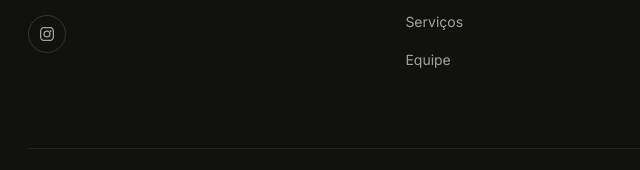
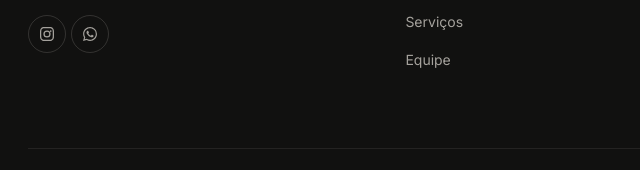
Before and after one commit to LucasieRR/th-mourao-barbearia, a website: page index.html in a window 1280 px wide. Shown: the part 5135-5305 px from the top of the page, 0-640 px from the left. Drawn offline with nearby package versions, Linux system fonts and the light colour scheme; a web font is replaced by a local one.

Commit message:
feat: add WhatsApp contact link to footer

```diff
--- a/index.html
+++ b/index.html
@@ -1055,6 +1055,9 @@
         <a class="footer-social" href="https://www.instagram.com/thmouraobarbearia?igsh=MWZwcGQ5YnB6dXc1dg%3D%3D&utm_source=qr" target="_blank" rel="noopener" aria-label="Instagram">
           <svg viewBox="0 0 24 24" fill="currentColor"><path d="M12 2.16c3.2 0 3.58.01 4.85.07 1.17.05 1.8.25 2.23.41.56.22.96.48 1.38.9.42.42.68.82.9 1.38.16.42.36 1.06.41 2.23.06 1.27.07 1.65.07 4.85s-.01 3.58-.07 4.85c-.05 1.17-.25 1.8-.41 2.23-.22.56-.48.96-.9 1.38-.42.42-.82.68-1.38.9-.42.16-1.06.36-2.23.41-1.27.06-1.65.07-4.85.07s-3.58-.01-4.85-.07c-1.17-.05-1.8-.25-2.23-.41a3.71 3.71 0 0 1-1.38-.9 3.71 3.71 0 0 1-.9-1.38c-.16-.42-.36-1.06-.41-2.23-.06-1.27-.07-1.65-.07-4.85s.01-3.58.07-4.85c.05-1.17.25-1.8.41-2.23.22-.56.48-.96.9-1.38.42-.42.82-.68 1.38-.9.42-.16 1.06-.36 2.23-.41 1.27-.06 1.65-.07 4.85-.07M12 0C8.74 0 8.33.01 7.05.07 5.78.13 4.91.33 4.14.63a5.92 5.92 0 0 0-2.13 1.39A5.92 5.92 0 0 0 .62 4.15c-.3.77-.5 1.64-.55 2.91C.01 8.33 0 8.74 0 12s.01 3.67.07 4.95c.06 1.27.26 2.14.56 2.91.31.79.74 1.46 1.39 2.13.67.65 1.34 1.08 2.13 1.39.77.3 1.64.5 2.91.55C8.33 23.99 8.74 24 12 24s3.67-.01 4.95-.07c1.27-.06 2.14-.26 2.91-.56.79-.31 1.46-.74 2.13-1.39.65-.67 1.08-1.34 1.39-2.13.3-.77.5-1.64.55-2.91.06-1.27.07-1.69.07-4.95s-.01-3.67-.07-4.95c-.05-1.27-.25-2.14-.55-2.91a5.92 5.92 0 0 0-1.39-2.13A5.92 5.92 0 0 0 19.86.63c-.77-.3-1.64-.5-2.91-.55C15.67.01 15.26 0 12 0Zm0 5.84A6.16 6.16 0 1 0 18.16 12 6.16 6.16 0 0 0 12 5.84Zm0 10.16A4 4 0 1 1 16 12a4 4 0 0 1-4 4Zm6.41-10.41a1.44 1.44 0 1 0 1.44 1.44 1.44 1.44 0 0 0-1.44-1.44Z"/></svg>
         </a>
+        <a class="footer-social" href="https://wa.me/5547996786835?text=Ol%C3%A1!%20%F0%9F%91%8B%F0%9F%8F%BC%20Vim%20pelo%20site%20da%20TH%20Mour%C3%A3o%20e%20tenho%20interesse%20em%20agendar%20um%20hor%C3%A1rio.%F0%9F%92%88" target="_blank" rel="noopener" aria-label="WhatsApp">
+          <svg viewBox="0 0 24 24" fill="currentColor"><path d="M17.472 14.382c-.297-.149-1.758-.867-2.03-.967-.273-.099-.471-.148-.67.15-.197.297-.767.966-.94 1.164-.173.199-.347.223-.644.075-.297-.15-1.255-.463-2.39-1.475-.883-.788-1.48-1.761-1.653-2.059-.173-.297-.018-.458.13-.606.134-.133.298-.347.446-.52.149-.174.198-.298.298-.497.099-.198.05-.371-.025-.52-.075-.149-.669-1.612-.916-2.207-.242-.579-.487-.5-.669-.51-.173-.008-.371-.01-.57-.01-.198 0-.52.074-.792.372-.272.297-1.04 1.016-1.04 2.479 0 1.462 1.065 2.875 1.213 3.074.149.198 2.096 3.2 5.077 4.487.709.306 1.262.489 1.694.625.712.227 1.36.195 1.871.118.571-.085 1.758-.719 2.006-1.413.248-.694.248-1.289.173-1.413-.074-.124-.272-.198-.57-.347m-5.421 7.403h-.004a9.87 9.87 0 0 1-5.031-1.378l-.361-.214-3.741.982.998-3.648-.235-.374a9.86 9.86 0 0 1-1.51-5.26c.001-5.45 4.436-9.884 9.888-9.884 2.64 0 5.122 1.03 6.988 2.898a9.825 9.825 0 0 1 2.893 6.994c-.003 5.45-4.437 9.884-9.885 9.884m8.413-18.297A11.815 11.815 0 0 0 12.05 0C5.495 0 .16 5.335.157 11.892c0 2.096.547 4.142 1.588 5.945L.057 24l6.305-1.654a11.882 11.882 0 0 0 5.683 1.448h.005c6.554 0 11.89-5.335 11.893-11.893a11.821 11.821 0 0 0-3.48-8.413Z"/></svg>
+        </a>
       </div>
       <div class="footer-col">
         <div class="footer-col-title">Menu</div>
```
Also changed, not shown: .omc/project-memory.json, .omc/state/idle-notif-cooldown.json.
